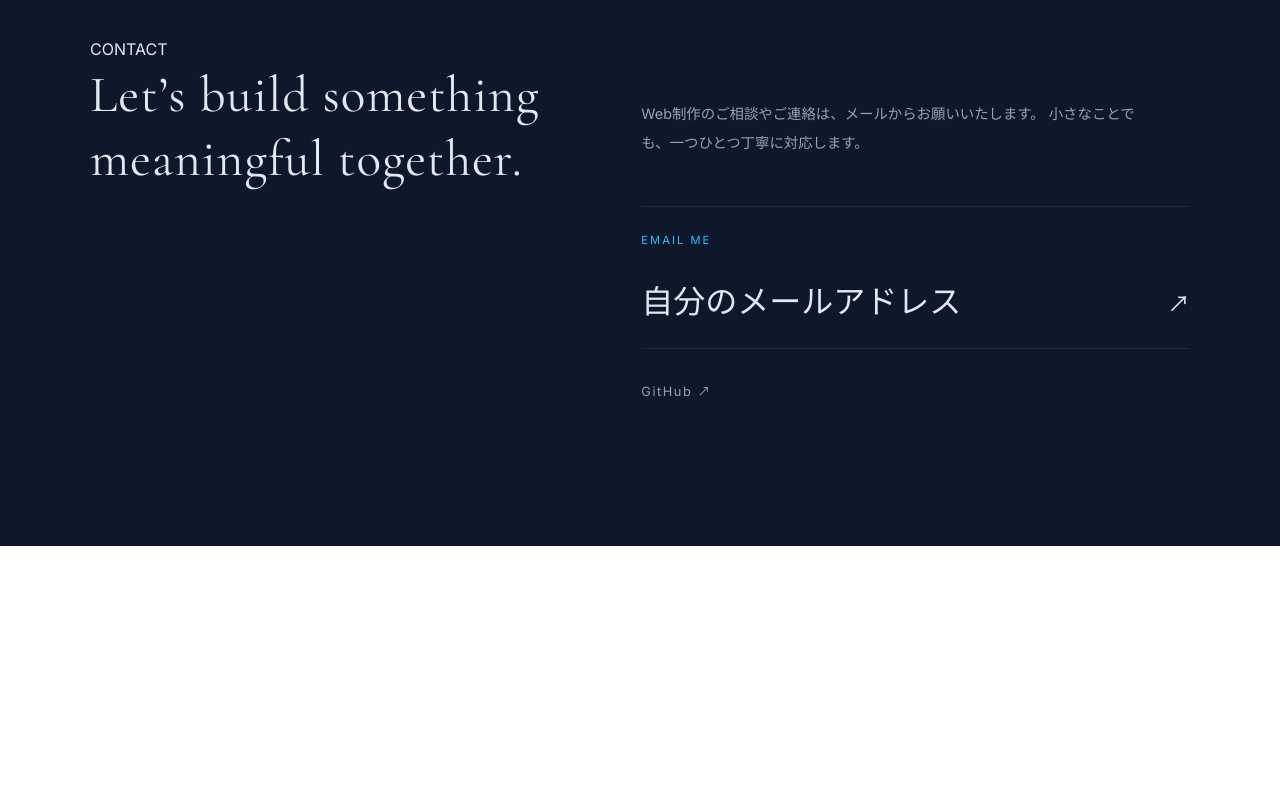
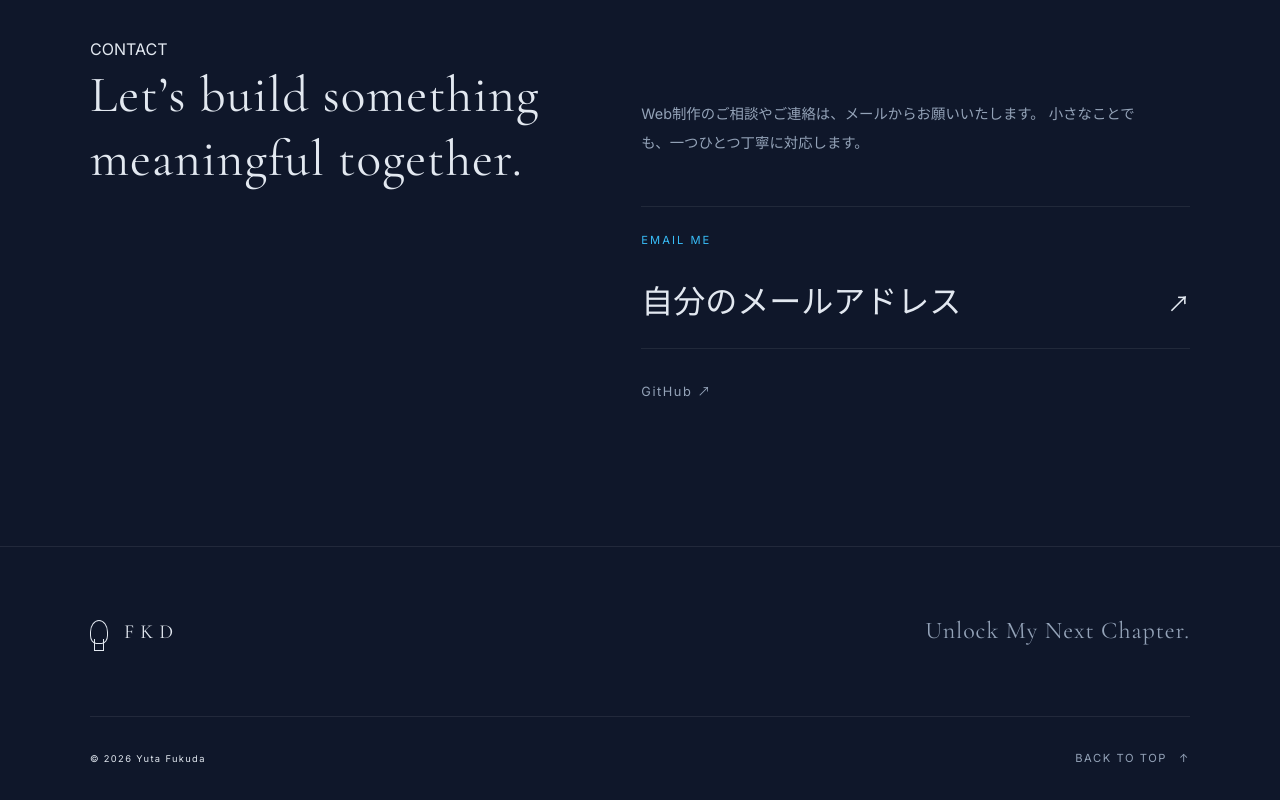
Before and after one commit to Fkd48yu/Portfolio, a plain HTML site: page index.html in a window 1280 px wide. Shown: the part 3967-4767 px from the top of the page. Before the commit the page ends 4513 px from the top, so only its background shows below. Drawn offline with nearby package versions, Linux system fonts and the light colour scheme.

Commit message:
footter01

```diff
--- /dev/null
+++ b/css/footer.css
@@ -0,0 +1,116 @@
+/* ==================================================
+   Footer
+================================================== */
+
+.footer {
+  padding-block: 4rem 2rem;
+
+  border-top: 1px solid var(--border);
+  background-color: var(--bg-main);
+}
+
+.footer-inner {
+  width: min(100% - 4rem, var(--inner-width));
+  margin-inline: auto;
+}
+
+.footer-brand {
+  display: flex;
+  justify-content: space-between;
+  align-items: center;
+  gap: 2rem;
+
+  padding-bottom: 4rem;
+}
+
+.footer-logo {
+  display: inline-flex;
+  align-items: center;
+  gap: 1rem;
+
+  color: var(--text-main);
+  font-family: var(--font-serif);
+  font-size: 1.25rem;
+  letter-spacing: 0.3em;
+  text-decoration: none;
+}
+
+.footer-logo-mark {
+  position: relative;
+
+  width: 18px;
+  height: 24px;
+
+  border: 1px solid currentColor;
+  border-radius: 50% 50% 35% 35%;
+}
+
+.footer-logo-mark::after {
+  content: "";
+
+  position: absolute;
+  left: 50%;
+  bottom: -8px;
+
+  width: 10px;
+  height: 12px;
+
+  border-right: 1px solid currentColor;
+  border-bottom: 1px solid currentColor;
+  border-left: 1px solid currentColor;
+
+  transform: translateX(-50%);
+}
+
+.footer-concept {
+  margin: 0;
+
+  color: var(--text-sub);
+  font-family: var(--font-serif);
+  font-size: clamp(1.1rem, 2vw, 1.5rem);
+  letter-spacing: 0.04em;
+}
+
+.footer-bottom {
+  display: flex;
+  justify-content: space-between;
+  align-items: center;
+  gap: 2rem;
+
+  padding-top: 2rem;
+
+  border-top: 1px solid var(--border);
+}
+
+.footer-copy {
+  margin: 0;
+
+  color: var(--secondary);
+  font-size: 0.7rem;
+  letter-spacing: 0.12em;
+}
+
+.footer-back-top {
+  display: inline-flex;
+  align-items: center;
+  gap: 0.75rem;
+
+  color: var(--text-sub);
+  font-size: 0.7rem;
+  letter-spacing: 0.14em;
+  text-decoration: none;
+
+  transition: color 0.3s ease;
+}
+
+.footer-back-top span {
+  transition: transform 0.3s ease;
+}
+
+.footer-back-top:hover {
+  color: var(--accent);
+}
+
+.footer-back-top:hover span {
+  transform: translateY(-0.25rem);
+}
--- a/css/responsive.css
+++ b/css/responsive.css
@@ -222,3 +222,23 @@
     font-size: clamp(1.3rem, 6vw, 2rem);
   }
 }
+@media (max-width: 900px) {
+  .footer {
+    padding-block: 3rem 1.5rem;
+  }
+
+  .footer-inner {
+    width: min(100% - 2rem, var(--inner-width));
+  }
+
+  .footer-brand {
+    flex-direction: column;
+    align-items: flex-start;
+
+    padding-bottom: 3rem;
+  }
+
+  .footer-bottom {
+    align-items: flex-end;
+  }
+}
--- a/index.html
+++ b/index.html
@@ -33,6 +33,7 @@
     <link rel="stylesheet" href="css/skills.css" />
     <link rel="stylesheet" href="./css/works.css" />
     <link rel="stylesheet" href="./css/contact.css" />
+    <link rel="stylesheet" href="./css/footer.css" />
     <link rel="stylesheet" href="css/animation.css" />
     <link rel="stylesheet" href="css/responsive.css" />
   </head>
@@ -377,5 +378,28 @@
         </div>
       </section>
     </main>
+    <footer class="footer">
+      <div class="footer-inner">
+        <div class="footer-brand">
+          <a href="#" class="footer-logo">
+            <span class="footer-logo-mark" aria-hidden="true"></span>
+            <span>FKD</span>
+          </a>
+
+          <p class="footer-concept">Unlock My Next Chapter.</p>
+        </div>
+
+        <div class="footer-bottom">
+          <p class="footer-copy">
+            <small>&copy; 2026 Yuta Fukuda</small>
+          </p>
+
+          <a href="#" class="footer-back-top">
+            BACK TO TOP
+            <span aria-hidden="true">↑</span>
+          </a>
+        </div>
+      </div>
+    </footer>
   </body>
 </html>
```
